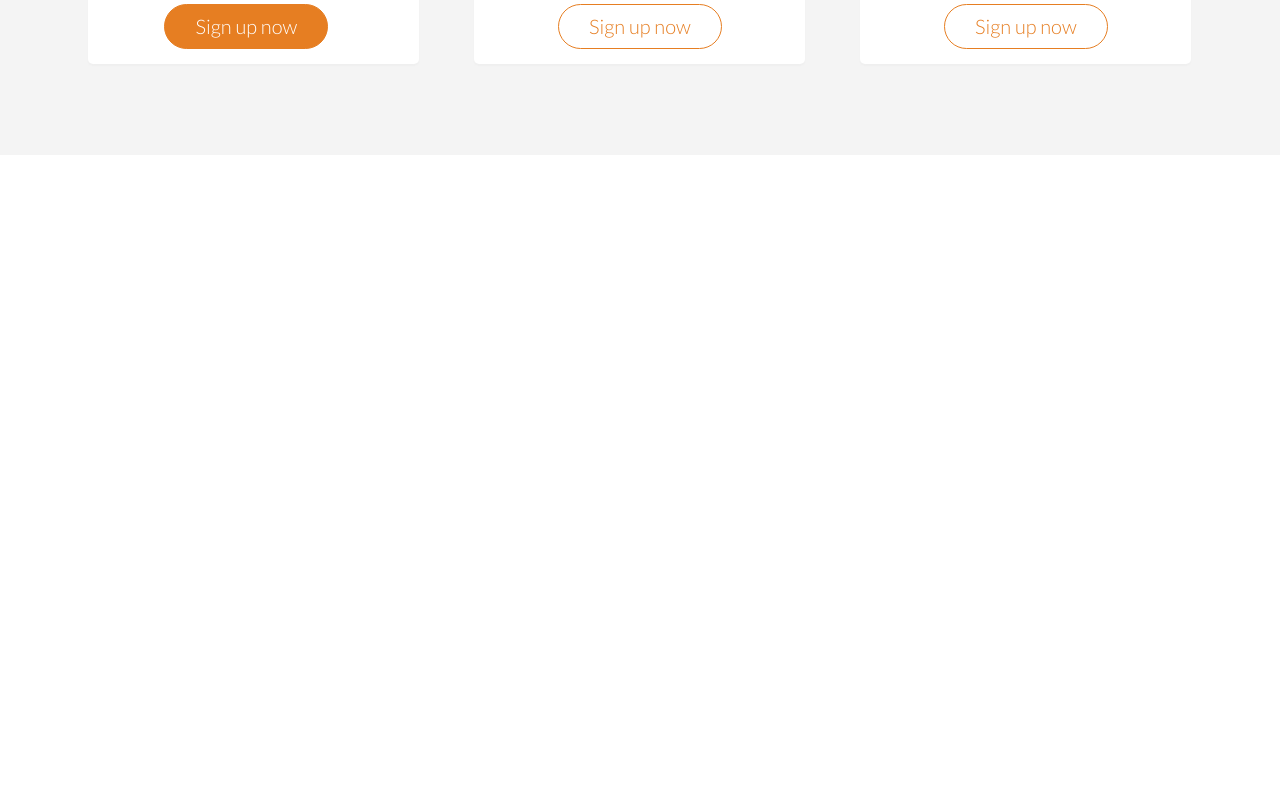
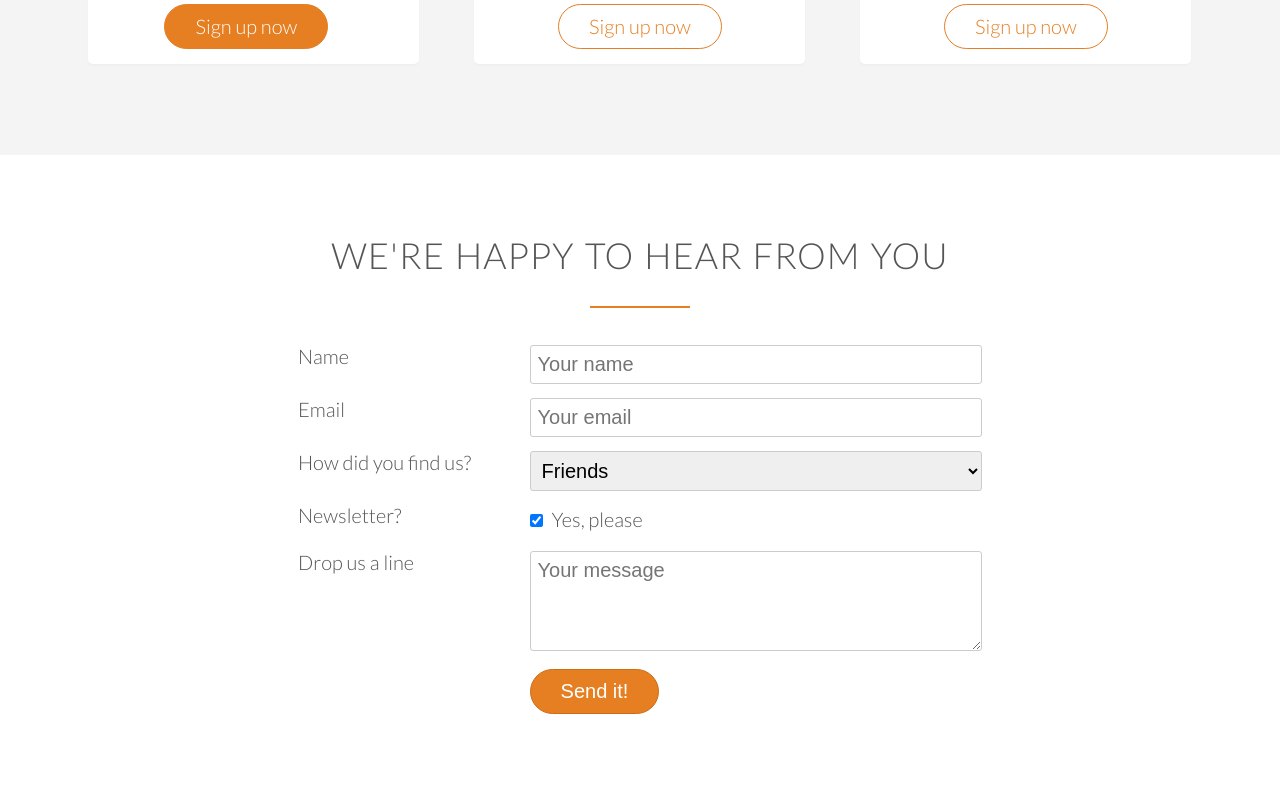
Before and after one commit to andrewhenriquef/html-css, a PHP site: page / in a window 1280 px wide. Shown: the part 4503-5303 px from the top of the page. Before the commit the page ends 4569 px from the top, so only its background shows below. Run offline with PHP 8.4, Linux system fonts and the light colour scheme; some web fonts are replaced.

Commit message:
Create form section

```diff
--- a/20170716 omnifood/index.html
+++ b/20170716 omnifood/index.html
@@ -386,16 +386,86 @@
 
         </section>
 
+        <section class="section-form">
+            <div class="row">
+                <h2>We're happy to hear from you</h2>
+
+            </div>
+
+            <div class="row">
+                <form method="post" action="#" class="contact-form">
+
+                    <div class="row">
+                        <div class="col span-1-of-3">
+                            <label for="name">Name</label>
+                        </div>
+
+                        <div class="col span-2-of-3">
+                            <input type="text" name="name" id="name" placeholder="Your name" required>
+                        </div>
+                    </div>
+
+                    <div class="row">
+                        <div class="col span-1-of-3">
+                            <label for="email">Email</label>
+                        </div>
+
+                        <div class="col span-2-of-3">
+                            <input type="email" name="email" id="email" placeholder="Your email" required>
+                        </div>
+                    </div>
+
+                    <div class="row">
+                        <div class="col span-1-of-3">
+                            <label for="find-us">How did you find us?</label>
+                        </div>
+
+                        <div class="col span-2-of-3">
+                            <select name="find-us" id="find-us">
+                                <option value="friends" selected>Friends</option>
+                                <option value="search">Search engine</option>
+                                <option value="ad">Advertisement</option>
+                                <option value="other">Other</option>
+                            </select>
+                        </div>
+                    </div>
+
+                    <div class="row">
+                        <div class="col span-1-of-3">
+                            <label for="news">Newsletter?</label>
+                        </div>
+
+                        <div class="col span-2-of-3">
+                            <input type="checkbox" name="news" id="news" checked> Yes, please
+                        </div>
+                    </div>
+
+                    <div class="row">
+                        <div class="col span-1-of-3">
+                            <label>Drop us a line</label>
+                        </div>
+
+                        <div class="col span-2-of-3">
+                            <textarea name="message" placeholder="Your message"></textarea>
+                        </div>
+                    </div>
+
+                    <div class="row">
+                        <div class="col span-1-of-3">
+                            <label>&nbsp;</label> <!--  &nbsp invisible space -->
+                        </div>
+
+                        <div class="col span-2-of-3">
+                            <input type="submit" value="Send it!">
+                        </div>
+                    </div>
+                </form>
+
+            </div>
+        </section>
     </body>
 
 </html>
 
 <!--
-
-
-Plan 3: Starter
-19$ per meal
-1 meal
-Order from 8 am to 12 pm
-Free delivery
 -->
--- a/20170716 omnifood/resources/css/style.css
+++ b/20170716 omnifood/resources/css/style.css
@@ -143,7 +143,8 @@ a:active {
 /*----- BUTTONS -----*/
 
 .btn:link,
-.btn:visited {
+.btn:visited,
+input[type=submit]{
     display: inline-block;
     padding: 10px 30px;
     font-weight: 300;
@@ -153,7 +154,8 @@ a:active {
 }
 
 .btn-full:link,
-.btn-full:visited {
+.btn-full:visited,
+input[type=submit] {
     background-color: #e67e22;
     border: 1px solid #e67e22;
     color: #fff;
@@ -167,12 +169,15 @@ a:active {
 }
 
 .btn:hover,
-.btn:active {
+.btn:active,
+input[type=submit]:hover,
+input[type=submit]:active {
     background-color: #cf6d17;
 }
 
 .btn-full:hover,
-.btn-full:active {
+.btn-full:active,
+input[type=submit] {
     border: 1px solid #cf6d17;
 }
 
@@ -456,3 +461,35 @@ cite img {
 .plan-box ul li {
     padding: 5px 0;
 }
+
+/* ------------------------------------------------------------*/
+/* FORM */
+/* ------------------------------------------------------------*/
+
+.contact-form {
+    width: 60%;
+    margin: 0 auto;
+}
+
+/* type selector */
+input[type=text],
+input[type=email],
+select,
+textarea {
+    width: 100%;
+    padding: 7px;
+    border-radius: 3px;
+    border: 1px solid #ccc;
+}
+
+textarea {
+    height: 100px;
+}
+
+input[type=checkbox] {
+    margin: 10px 5px 10px 0;
+}
+
+*:focus {
+    outline: none;
+}
```
